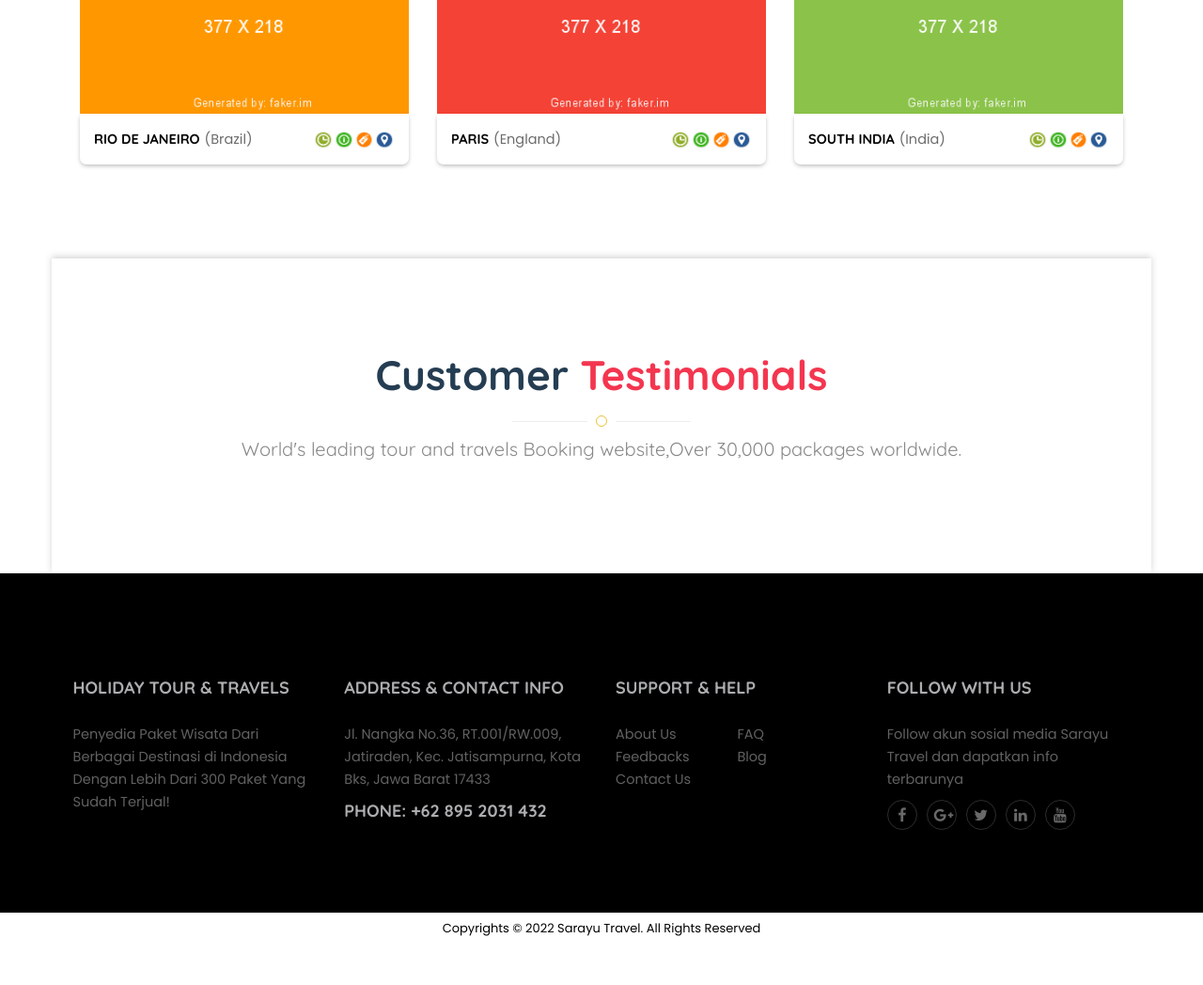
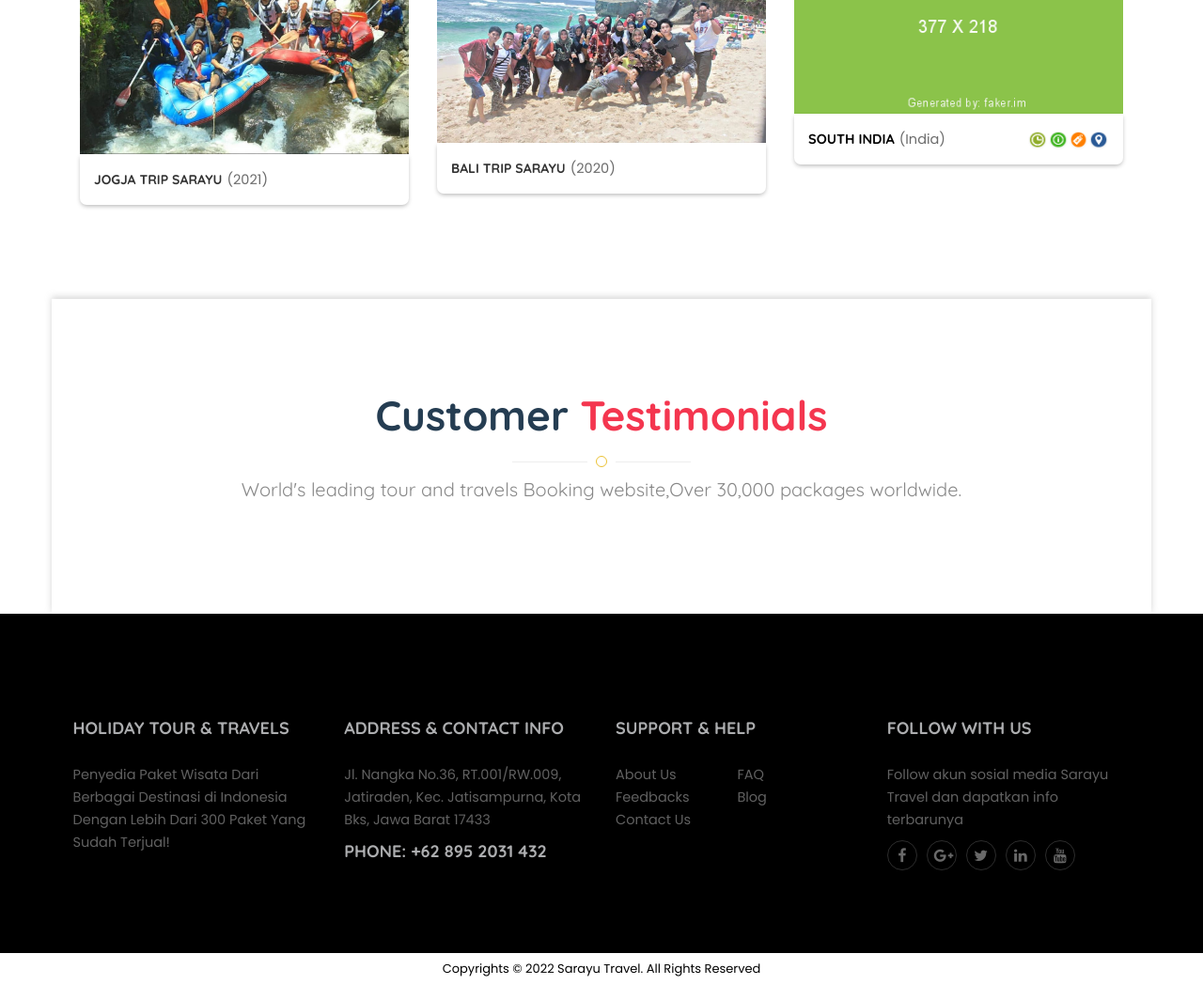
Before and after one commit to randysetiawanh/sarayu-project, a Django app: page /about/ in a window 1280 px wide. Shown: the part 559-1607 px from the top of the page at 94% size. Before the commit the page ends 1555 px from the top, so only its background shows below. Run offline with Django 3.2, Linux system fonts and the light colour scheme; data that the repository does not hold is empty.

Commit message:
Add some files

```diff
--- a/sarayutravel/travel/templates/travel/about.html
+++ b/sarayutravel/travel/templates/travel/about.html
@@ -11,30 +11,25 @@
                 <li> <img src="{% static 'images/slider/1.jpg' %}" alt="">
                     <!-- random image -->
                     <div class="caption center-align slid-cap">
-                        <h5 class="light grey-text text-lighten-3">Here's our small slogan.</h5>
-                        <h2>This is our big Tagline!</h2>
-                        <p>Mauris non placerat nulla. Sed vestibulum quam mauris, et malesuada tortor venenatis at.Aenean euismod sem porta est consectetur posuere. Praesent nisi velit, porttitor ut imperdiet a, pellentesque id mi.</p> <a href="#" class="waves-effect waves-light">Booking</a><a href="#">Booking</a> </div>
+                        <p><h2>ENJOY</h2></p>
+                    </div>
                 </li>
                 <li> <img src="{% static 'images/slider/2.jpg' %}" alt="">
                     <!-- random image -->
                     <div class="caption center-align slid-cap">
-                        <h5 class="light grey-text text-lighten-3">Here's our small slogan.</h5>
-                        <h2>This is our big Tagline!</h2>
-                        <p>Mauris non placerat nulla. Sed vestibulum quam mauris, et malesuada tortor venenatis at.Aenean euismod sem porta est consectetur posuere. Praesent nisi velit, porttitor ut imperdiet a, pellentesque id mi.</p> <a href="#" class="waves-effect waves-light">Booking</a><a href="#">Booking</a> </div>
+                        <h2> </h2>
+                        <h2>FEEL</h2></p></div>
                 </li>
                 <li> <img src="{% static 'images/slider/3.jpg' %}" alt="">
                     <!-- random image -->
                     <div class="caption center-align slid-cap">
-                        <h5 class="light grey-text text-lighten-3">Here's our small slogan.</h5>
-                        <h2>This is our big Tagline!</h2>
-                        <p>Mauris non placerat nulla. Sed vestibulum quam mauris, et malesuada tortor venenatis at.Aenean euismod sem porta est consectetur posuere. Praesent nisi velit, porttitor ut imperdiet a, pellentesque id mi.</p> <a href="#" class="waves-effect waves-light">Booking</a><a href="#">Booking</a> </div>
+                        <h2> </h2>
+                        <p><h2>REMEMBER!</h2></p></div>
                 </li>
                 <li> <img src="{% static 'images/slider/4.jpg' %}" alt="">
                     <!-- random image -->
                     <div class="caption center-align slid-cap">
-                        <h5 class="light grey-text text-lighten-3">Here's our small slogan.</h5>
-                        <h2>This is our big Tagline!</h2>
-                        <p>Mauris non placerat nulla. Sed vestibulum quam mauris, et malesuada tortor venenatis at.Aenean euismod sem porta est consectetur posuere. Praesent nisi velit, porttitor ut imperdiet a, pellentesque id mi.</p> <a href="#" class="waves-effect waves-light">Booking</a><a href="#">Booking</a> </div>
+                        <p><h2>SARAYU TRAVEL</h2></p></div>
                 </li>
             </ul>
         </div>
@@ -51,67 +46,31 @@
             <div>
                 <!-- TOUR PLACE 1 -->
                 <div class="col-md-4 col-sm-6 col-xs-12 b_packages wow fadeInUp" data-wow-duration="0.5s">
-                    <!-- OFFER BRAND -->
-                    <div class="band"> <img src="{% static 'images/band.png' %}" alt=""> </div>
                     <!-- IMAGE -->
-                    <div class="v_place_img"> <img src="{% static 'images/t5.png' %}" alt="Tour Booking" title="Tour Booking"> </div>
+                    <div class="v_place_img"> <img src="{% static 'images/img/t5.jpg' %}"> </div>
                     <!-- TOUR TITLE & ICONS -->
                     <div class="b_pack rows">
                         <!-- TOUR TITLE -->
                         <div class="col-md-8 col-sm-8">
-                            <h4><a href="tour-details.html">Rio de Janeiro<span class="v_pl_name">(Brazil)</span></a></h4> </div>
-                        <!-- TOUR ICONS -->
-                        <div class="col-md-4 col-sm-4 pack_icon">
-                            <ul>
-                                <li>
-                                    <a href="#"><img src="{% static 'images/clock.png' %}" alt="Date" title="Tour Timing"> </a>
-                                </li>
-                                <li>
-                                    <a href="#"><img src="{% static 'images/info.png' %}" alt="Details" title="View more details"> </a>
-                                </li>
-                                <li>
-                                    <a href="#"><img src="{% static 'images/price.png' %}" alt="Price" title="Price"> </a>
-                                </li>
-                                <li>
-                                    <a href="#"><img src="{% static 'images/map.png' %}" alt="Location" title="Location"> </a>
-                                </li>
-                            </ul>
+                            <h4>JOGJA TRIP SARAYU<span class="v_pl_name">(2021)</span></h4> </div>
                         </div>
                     </div>
                 </div>
                 <!-- TOUR PLACE 2 -->
                 <div class="col-md-4 col-sm-6 col-xs-12 b_packages wow fadeInUp" data-wow-duration="1s">
                     <!-- OFFER BRAND -->
-                    <div class="band"> <img src="{% static 'images/band1.png' %}" alt=""> </div>
                     <!-- IMAGE -->
-                    <div class="v_place_img"> <img src="{% static 'images/t1.png' %}" alt="Tour Booking" title="Tour Booking"> </div>
+                    <div class="v_place_img"> <img src="{% static 'images/img/t3.jpg' %}"> </div>
                     <!-- TOUR TITLE & ICONS -->
                     <div class="b_pack rows">
                         <!-- TOUR TITLE -->
                         <div class="col-md-8 col-sm-8">
-                            <h4><a href="tour-details.html">Paris<span class="v_pl_name">(England)</span></a></h4> </div>
-                        <!-- TOUR ICONS -->
-                        <div class="col-md-4 col-sm-4 pack_icon">
-                            <ul>
-                                <li>
-                                    <a href="#"><img src="{% static 'images/clock.png' %}" alt="Date" title="Tour Timing"> </a>
-                                </li>
-                                <li>
-                                    <a href="#"><img src="{% static 'images/info.png' %}" alt="Details" title="View more details"> </a>
-                                </li>
-                                <li>
-                                    <a href="#"><img src="{% static 'images/price.png' %}" alt="Price" title="Price"> </a>
-                                </li>
-                                <li>
-                                    <a href="#"><img src="{% static 'images/map.png' %}" alt="Location" title="Location"> </a>
-                                </li>
-                            </ul>
-                        </div>
+                            <h4>BALI TRIP SARAYU<span class="v_pl_name">(2020)</span></h4> </div>
                     </div>
                 </div>
                 <!-- TOUR PLACE 3 -->
                 <div class="col-md-4 col-sm-6 col-xs-12 b_packages wow fadeInUp" data-wow-duration="1.5s">
-                    <div class="v_place_img"><img src="{% static 'images/t2.png' %}" alt="Tour Booking" title="Tour Booking"> </div>
+                    <div class="v_place_img"><img src="{% static 'images/t2.png' %}"> </div>
                     <div class="b_pack rows">
                         <div class="col-md-8 col-sm-8">
                             <h4><a href="tour-details.html">South India<span class="v_pl_name">(India)</span></a></h4> </div>
```
Also changed, not shown: sarayutravel/static/images/img/logo.png, sarayutravel/static/images/img/t3.jpg (added), sarayutravel/static/images/img/t5.jpg (added).
